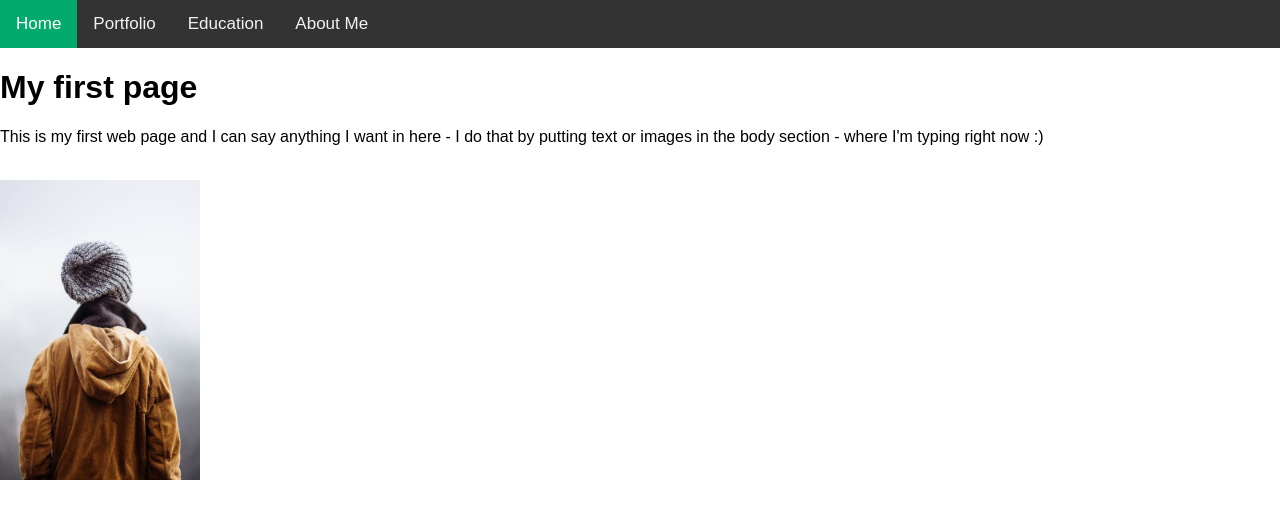
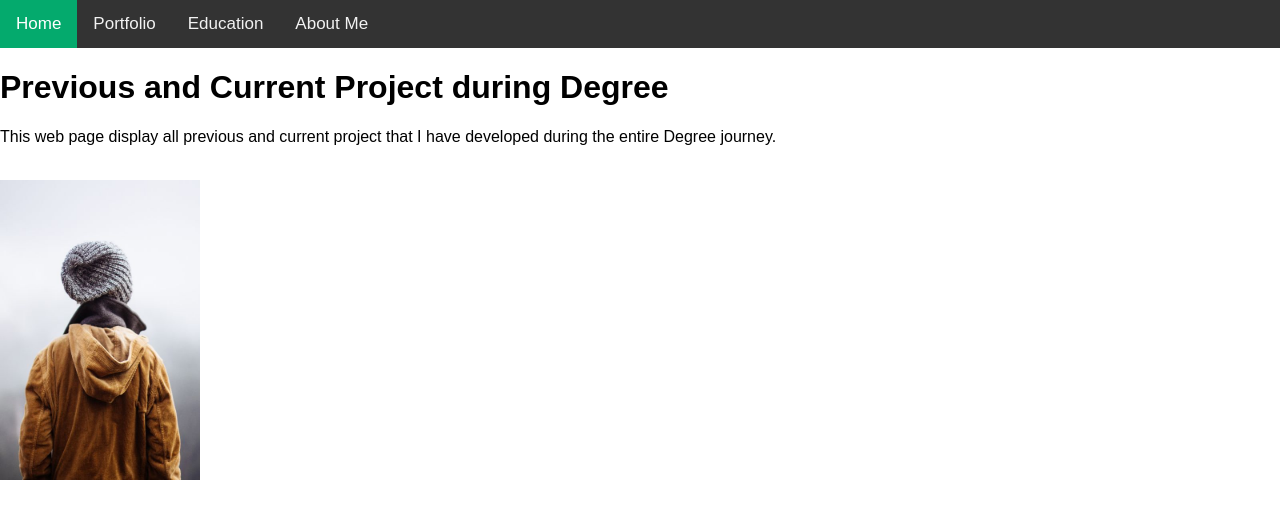
Before and after one commit to min9y00ni/min9y00ni.github.io, a plain HTML site: page portfolio.html in a window 1280 px wide. Drawn offline with Linux system fonts and the light colour scheme.

Commit message:
Update portfolio.html

```diff
--- a/portfolio.html
+++ b/portfolio.html
@@ -4,7 +4,7 @@
     <meta charset="UTF-8">
     <meta name="viewport" content="width=device=width, initial-scale=1.0">
 
-    <title> My Personal Website </title>
+    <title> Portfolio </title>
 
     <!-- Google tag (gtag.js) -->
     <script async src="https://www.googletagmanager.com/gtag/js?id=G-TPC2H3GZD3"></script>
@@ -56,9 +56,9 @@
         <a href="education.html">Education</a>
         <a href="aboutMe.html">About Me</a>
       </div>
-    <h1> My first page </h1>
+    <h1> Previous and Current Project during Degree </h1>
 
-    <p>This is my first web page and I can say anything I want in here - I do that by putting text or images in the body section - where I'm typing right now :)</p><br>
+    <p>This web page display all previous and current project that I have developed during the entire Degree journey.</p><br>
 
     <img src="img_girl.jpg" alt="Girl in a jacket" width="200" height="300">
   </body>
```
